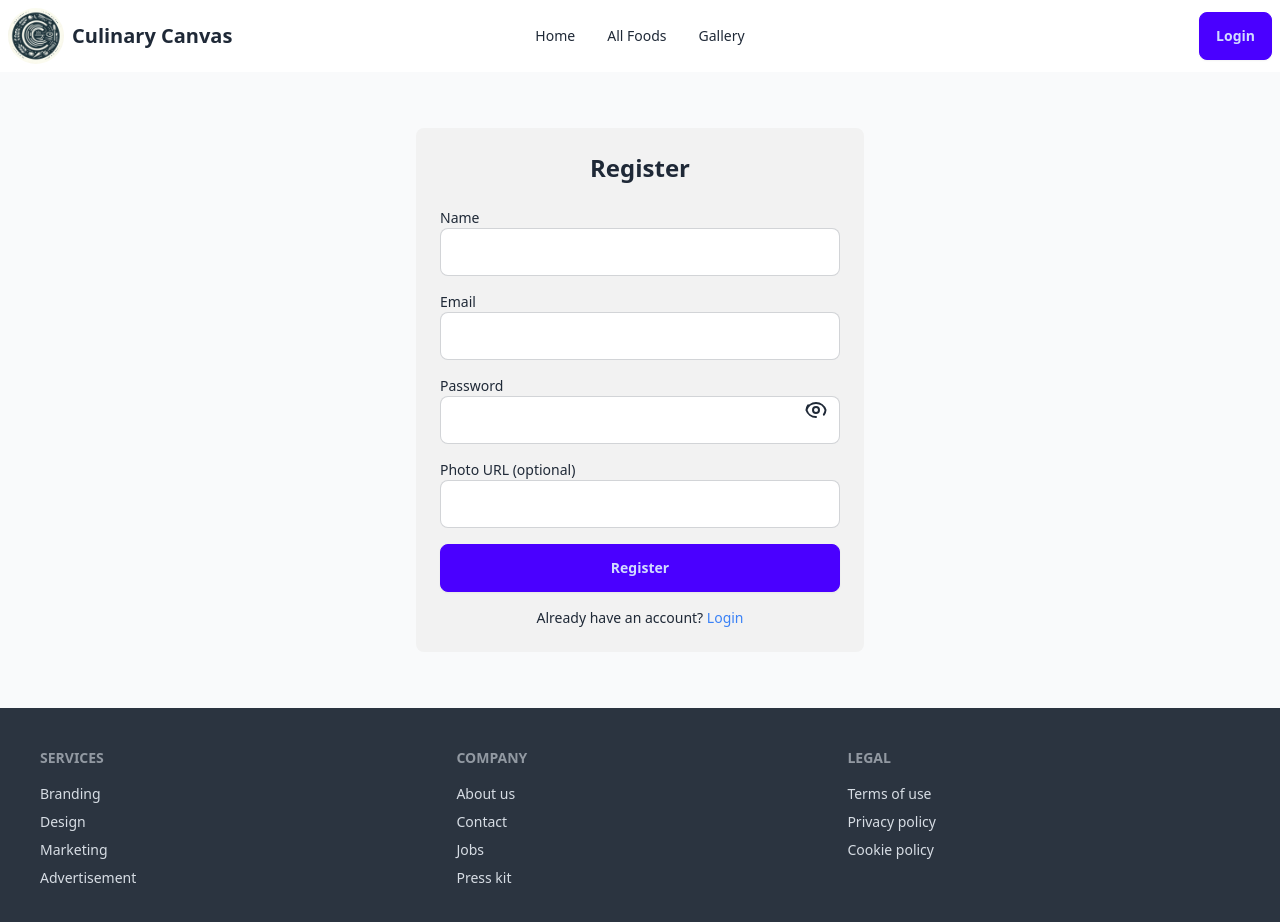
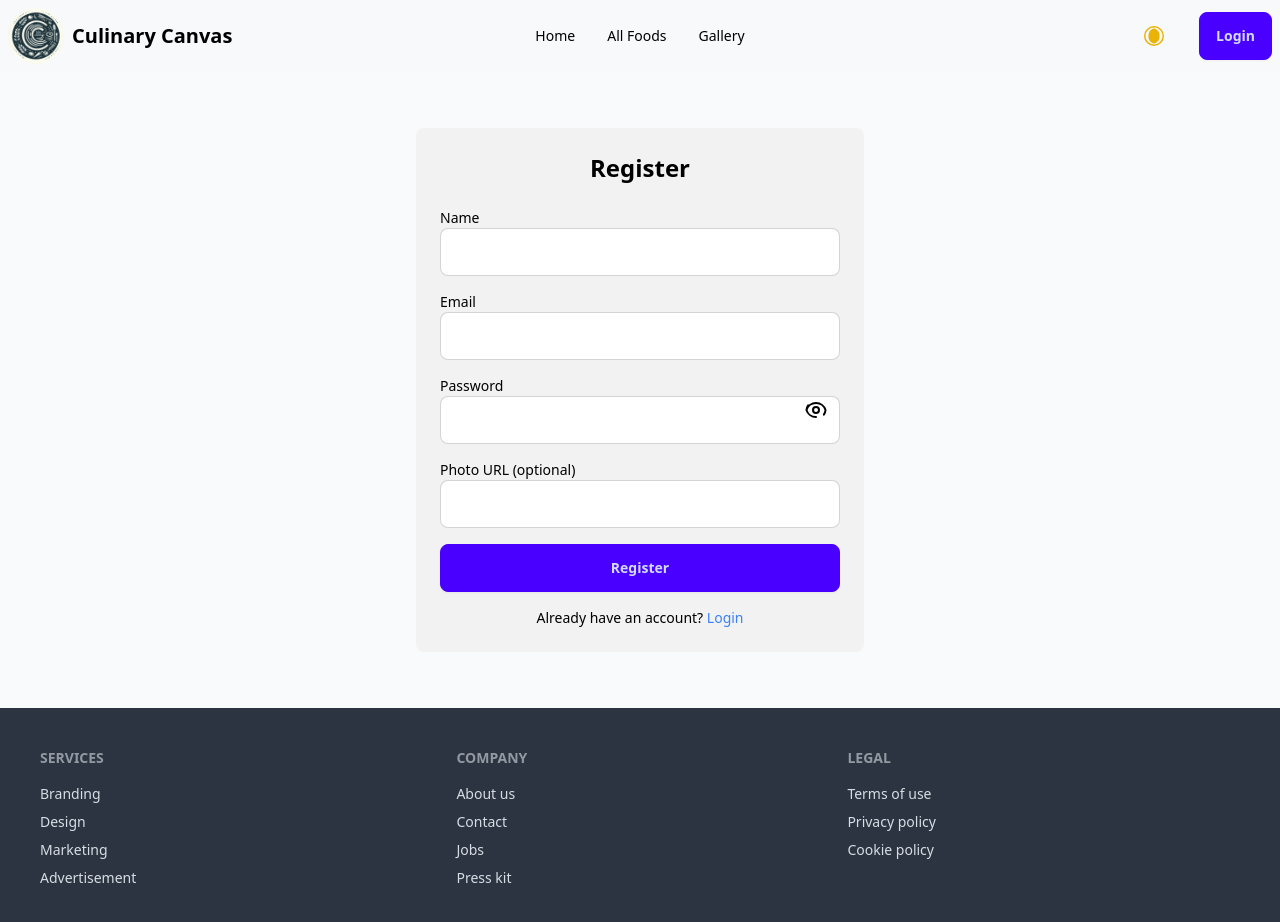
Before and after one commit to nbappi13/Culinary-Canvas, a React (Vite) app: page /register in a window 1280 px wide. Shown: the top 922 px of the page. Built offline with nearby package versions, Linux system fonts and the light colour scheme; no server answers.

Commit message:
made dark/light mode and updated the files

```diff
--- a/src/components/shared/Navbar.jsx
+++ b/src/components/shared/Navbar.jsx
@@ -1,28 +1,29 @@
-
-import React from "react";
-import { useAuth } from "../../context/AuthProvider";
-import { Link } from "react-router-dom";
-import Swal from "sweetalert2";
-import restaurant_logo from "../../assets/restaurant_logo.png";
+import React from 'react';
+import { useAuth } from '../../context/AuthProvider';
+import { Link } from 'react-router-dom';
+import Swal from 'sweetalert2';
+import { useTheme } from '../../context/ThemeProvider';
+import restaurant_logo from '../../assets/restaurant_logo.png';
 
 const Navbar = () => {
   const { currentUser, logout } = useAuth();
+  const { theme, toggleTheme } = useTheme();
 
   const handleLogout = async () => {
     try {
       await logout();
       Swal.fire({
-        title: "Logout Successful!",
-        icon: "success",
+        title: 'Logout Successful!',
+        icon: 'success',
         timer: 1500,
         showConfirmButton: false,
       });
     } catch (error) {
-      console.error("Logout error:", error);
+      console.error('Logout error:', error);
       Swal.fire({
-        title: "Logout Failed!",
-        text: "An error occurred while logging out.",
-        icon: "error",
+        title: 'Logout Failed!',
+        text: 'An error occurred while logging out.',
+        icon: 'error',
       });
     }
   };
@@ -86,13 +87,34 @@ const Navbar = () => {
         </ul>
       </div>
 
-      <div className="navbar-end">
+      <div className="navbar-end flex items-center space-x-4">
+        <button onClick={toggleTheme} className="btn btn-ghost">
+          {theme === 'light' ? (
+            <svg
+              xmlns="http://www.w3.org/2000/svg"
+              className="h-6 w-6 text-yellow-500"
+              fill="currentColor"
+              viewBox="0 0 24 24"
+            >
+              <path d="M12 4.354a8 8 0 000 15.292 8 8 0 000-15.292zM12 2a10 10 0 110 20 10 10 0 010-20zm0 1.5a8.5 8.5 0 100 17 8.5 8.5 0 000-17z" />
+            </svg>
+          ) : (
+            <svg
+              xmlns="http://www.w3.org/2000/svg"
+              className="h-6 w-6 text-gray-300"
+              fill="currentColor"
+              viewBox="0 0 24 24"
+            >
+              <path d="M21.75 12a9.75 9.75 0 11-19.5 0 9.75 9.75 0 0119.5 0zm-10.5 6.75a6.75 6.75 0 100-13.5 6.75 6.75 0 000 13.5z" />
+            </svg>
+          )}
+        </button>
         {currentUser ? (
           <div className="dropdown dropdown-end">
             <label tabIndex={0} className="btn btn-ghost btn-circle avatar">
               <div className="w-10 rounded-full">
                 <img
-                  src={currentUser.photoURL || "https://via.placeholder.com/150"}
+                  src={currentUser.photoURL || 'https://via.placeholder.com/150'}
                   alt="Profile"
                 />
               </div>
@@ -101,7 +123,7 @@ const Navbar = () => {
               tabIndex={0}
               className="mt-3 p-2 shadow menu menu-compact dropdown-content bg-base-100 rounded-box w-52"
             >
-              <li className="font-bold text-center">{currentUser.displayName || "User"}</li>
+              <li className="font-bold text-center">{currentUser.displayName || 'User'}</li>
               <li>
                 <button onClick={handleLogout} className="btn btn-error w-full">
                   Logout
--- /dev/null
+++ b/src/context/ThemeProvider.jsx
@@ -0,0 +1,24 @@
+import React, { createContext, useState, useEffect, useContext } from 'react';
+
+const ThemeContext = createContext();
+
+export const ThemeProvider = ({ children }) => {
+  const [theme, setTheme] = useState(localStorage.getItem('theme') || 'light');
+
+  useEffect(() => {
+    document.documentElement.setAttribute('data-theme', theme);
+    localStorage.setItem('theme', theme);
+  }, [theme]);
+
+  const toggleTheme = () => {
+    setTheme((prevTheme) => (prevTheme === 'light' ? 'dark' : 'light'));
+  };
+
+  return (
+    <ThemeContext.Provider value={{ theme, toggleTheme }}>
+      {children}
+    </ThemeContext.Provider>
+  );
+};
+
+export const useTheme = () => useContext(ThemeContext);
--- a/src/index.css
+++ b/src/index.css
@@ -1,3 +1,29 @@
 @tailwind base;
 @tailwind components;
 @tailwind utilities;
+
+
+
+:root {
+    --bg-color: #ffffff;
+    --text-color: #000000;
+    --navbar-bg: #f8f9fa;
+    --navbar-text: #000000;
+  }
+
+  [data-theme="dark"] {
+    --bg-color: #121212;
+    --text-color: #ffffff;
+    --navbar-bg: #333333;
+    --navbar-text: #ffffff;
+  }
+
+  body {
+    background-color: var(--bg-color);
+    color: var(--text-color);
+  }
+
+  .navbar {
+    background-color: var(--navbar-bg);
+    color: var(--navbar-text);
+  }
```
Also changed, not shown: src/main.jsx (+13 -11 lines).
